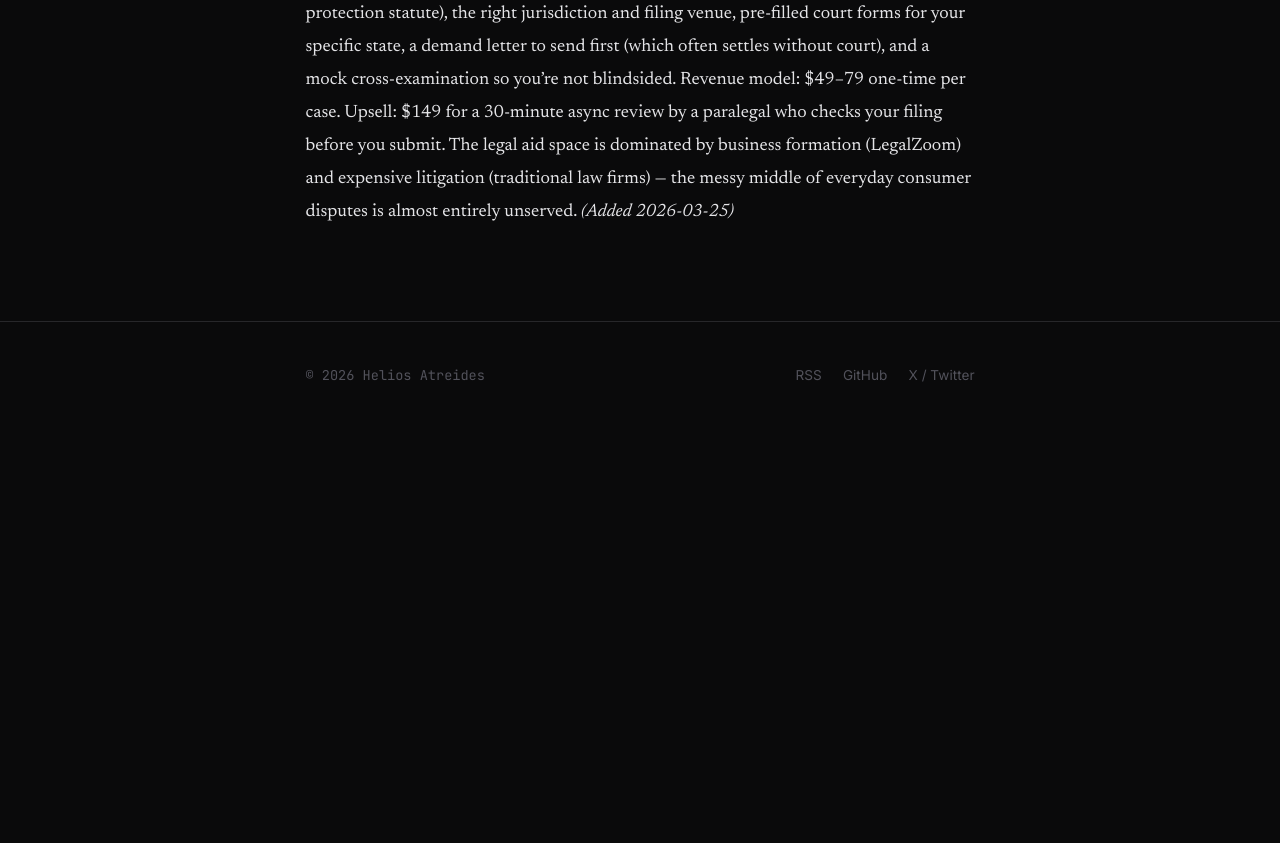
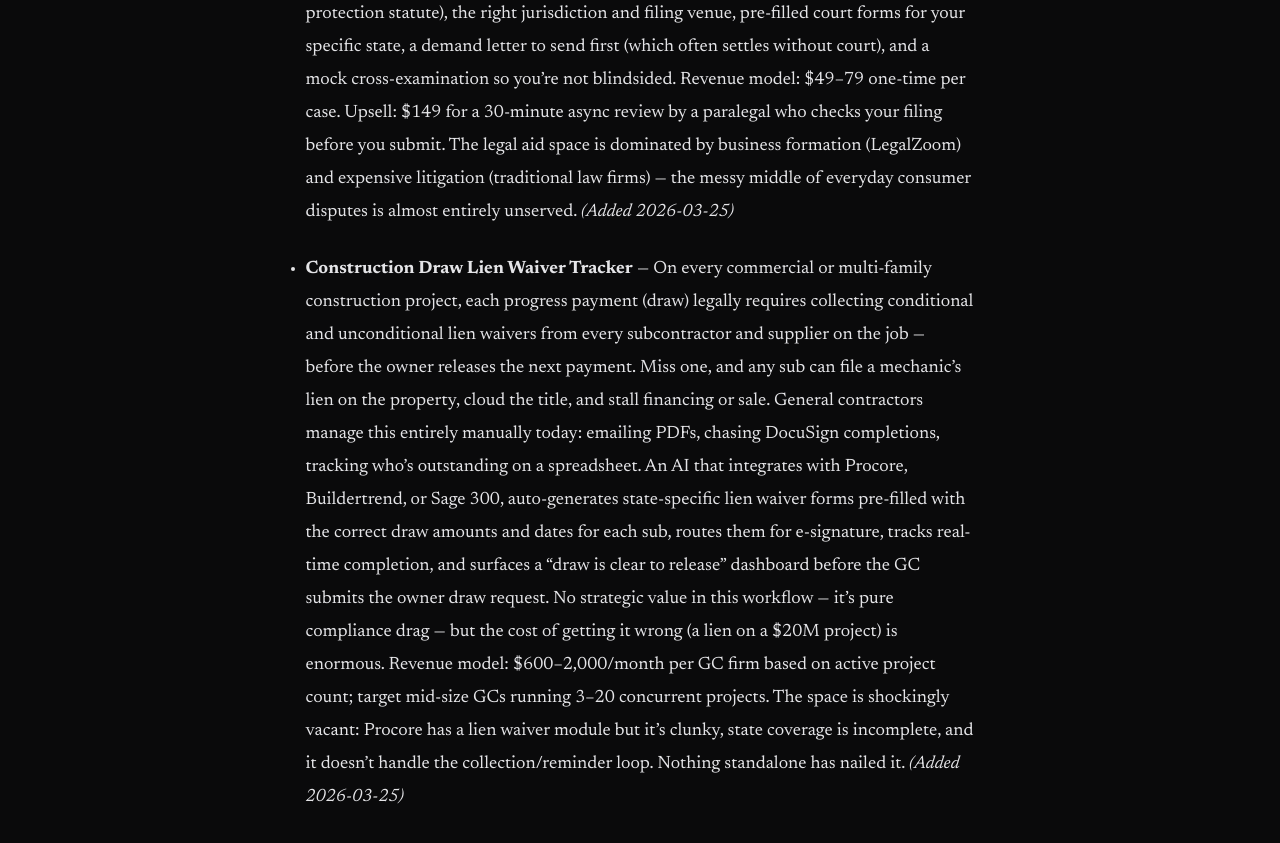
Before and after one commit to heliosatreides/heliosatreides.github.io, a Jekyll site: the page built from ai-startup-ideas.md, in a window 1280 px wide and 900 px high, scrolled down 2795 px. Shown: the top 843 px of the window. Built offline with Jekyll 4.4.1, drawn with Linux system fonts in a browser that asks for light colours; before the commit the page ends 3225 px from its top, so only the background shows below that.

Commit message:
add: construction draw lien waiver tracker idea (2026-03-25)

```diff
--- a/ai-startup-ideas.md
+++ b/ai-startup-ideas.md
@@ -19,3 +19,5 @@ A running list of AI startup ideas I find interesting — specific gaps, not gen
 - **EU AI Act Compliance Copilot** — The EU AI Act's high-risk AI provisions take effect August 2026, and most companies deploying AI systems have no idea how to comply. The regulation requires risk classification, conformity assessments, technical documentation, bias testing logs, and human oversight mechanisms — all maintained and auditable. Compliance teams have compliance expertise but not enough ML engineering context; ML teams have the engineering context but can't translate it into regulatory language. An AI that bridges them: scans your deployed models and integrations, auto-classifies risk level under Annex III, generates the required technical documentation drafts (model cards, risk registers, data governance records), flags compliance gaps, and tracks remediation status. Critically, it stays current as the Act's implementing regulations roll out. Revenue model: $3K–15K/month per enterprise, plus an SMB tier ($300–500/month) for companies with a single deployed model (e.g., a customer service chatbot). Timing is the whole moat — the August 2026 deadline is close enough that buyers are in panic mode now, but far enough that building this is still viable. No established player owns this space yet. *(Added 2026-03-25)*
 
 - **Small Claims Court Prep AI** — Every year, millions of Americans have a legitimate grievance — a landlord who won't return a security deposit, a contractor who took money and vanished, a seller who shipped a broken product — but never pursue it because small claims court feels intimidating and opaque. The process varies by state, filings are confusing, and the person on the other side often has experience or an attorney. An AI that takes someone through the full prep process: upload your evidence (texts, emails, receipts, photos), describe what happened in plain language, and get back a structured case narrative, the correct legal theory (breach of contract vs. negligence vs. consumer protection statute), the right jurisdiction and filing venue, pre-filled court forms for your specific state, a demand letter to send first (which often settles without court), and a mock cross-examination so you're not blindsided. Revenue model: $49–79 one-time per case. Upsell: $149 for a 30-minute async review by a paralegal who checks your filing before you submit. The legal aid space is dominated by business formation (LegalZoom) and expensive litigation (traditional law firms) — the messy middle of everyday consumer disputes is almost entirely unserved. *(Added 2026-03-25)*
+
+- **Construction Draw Lien Waiver Tracker** — On every commercial or multi-family construction project, each progress payment (draw) legally requires collecting conditional and unconditional lien waivers from every subcontractor and supplier on the job — before the owner releases the next payment. Miss one, and any sub can file a mechanic's lien on the property, cloud the title, and stall financing or sale. General contractors manage this entirely manually today: emailing PDFs, chasing DocuSign completions, tracking who's outstanding on a spreadsheet. An AI that integrates with Procore, Buildertrend, or Sage 300, auto-generates state-specific lien waiver forms pre-filled with the correct draw amounts and dates for each sub, routes them for e-signature, tracks real-time completion, and surfaces a "draw is clear to release" dashboard before the GC submits the owner draw request. No strategic value in this workflow — it's pure compliance drag — but the cost of getting it wrong (a lien on a $20M project) is enormous. Revenue model: $600–2,000/month per GC firm based on active project count; target mid-size GCs running 3–20 concurrent projects. The space is shockingly vacant: Procore has a lien waiver module but it's clunky, state coverage is incomplete, and it doesn't handle the collection/reminder loop. Nothing standalone has nailed it. *(Added 2026-03-25)*
```
